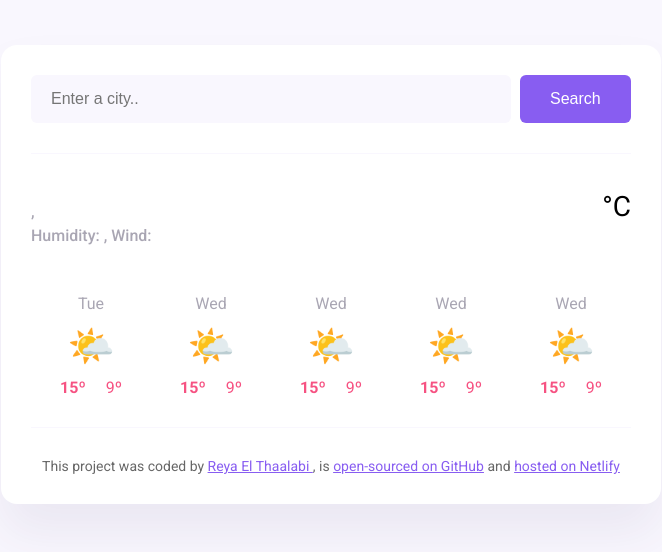
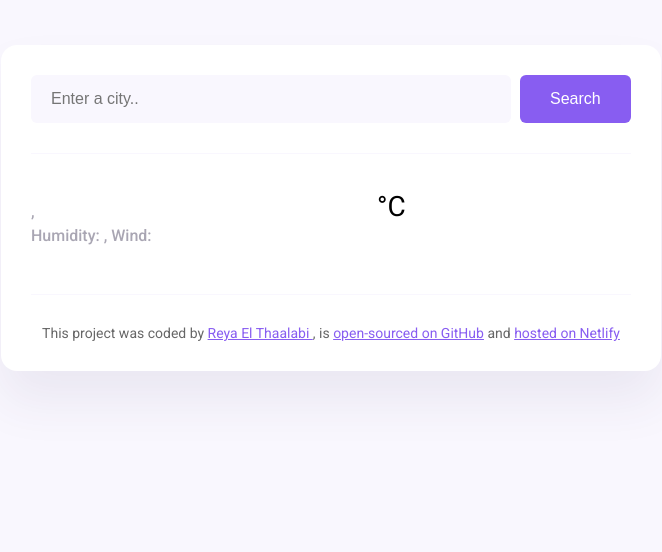
Before and after one commit to Reya0707/Final-weather-project, a plain HTML site: page index.html in a window 1280 px wide. Shown: the whole page, without its empty margins (309-971 px from the left). Drawn offline with nearby package versions, Linux system fonts and the light colour scheme; no server answers.

Commit message:
updated JS and HTML, added id to Forecast and created new functions

```diff
--- a/index.html
+++ b/index.html
@@ -39,59 +39,10 @@
           <div class="weather-app-temperature" id="temperature"></div>
           <div class="weather-app-unit">°C</div>
         </div>
-      </div>
-      <div class="weather-forecast">
-        <div class="weather-forecast-day">
-          <div class="weather-forecast-date">Tue</div>
-          <div class="weather-forecast-icon">🌤️</div>
-          <div class="weather-forecast-temperatures">
-            <div class="weather-forecast-temperature">
-              <strong>15º</strong>
-            </div>
-            <div class="weather-forecast-temperature">9º</div>
-          </div>
-        </div>
-        <div class="weather-forecast-day">
-          <div class="weather-forecast-date">Wed</div>
-          <div class="weather-forecast-icon">🌤️</div>
-          <div class="weather-forecast-temperatures">
-            <div class="weather-forecast-temperature">
-              <strong>15º</strong>
-            </div>
-            <div class="weather-forecast-temperature">9º</div>
-          </div>
-        </div>
-        <div class="weather-forecast-day">
-          <div class="weather-forecast-date">Wed</div>
-          <div class="weather-forecast-icon">🌤️</div>
-          <div class="weather-forecast-temperatures">
-            <div class="weather-forecast-temperature">
-              <strong>15º</strong>
-            </div>
-            <div class="weather-forecast-temperature">9º</div>
-          </div>
-        </div>
-        <div class="weather-forecast-day">
-          <div class="weather-forecast-date">Wed</div>
-          <div class="weather-forecast-icon">🌤️</div>
-          <div class="weather-forecast-temperatures">
-            <div class="weather-forecast-temperature">
-              <strong>15º</strong>
-            </div>
-            <div class="weather-forecast-temperature">9º</div>
-          </div>
-        </div>
-        <div class="weather-forecast-day">
-          <div class="weather-forecast-date">Wed</div>
-          <div class="weather-forecast-icon">🌤️</div>
-          <div class="weather-forecast-temperatures">
-            <div class="weather-forecast-temperature">
-              <strong>15º</strong>
-            </div>
-            <div class="weather-forecast-temperature">9º</div>
-          </div>
-        </div>
-      </div>
+
+        <div class="weather-forecast" id="Forecast"></div>
+
+
     </main>
 
     <footer>
```
Also changed, not shown: index.js (+28 -0 lines).
